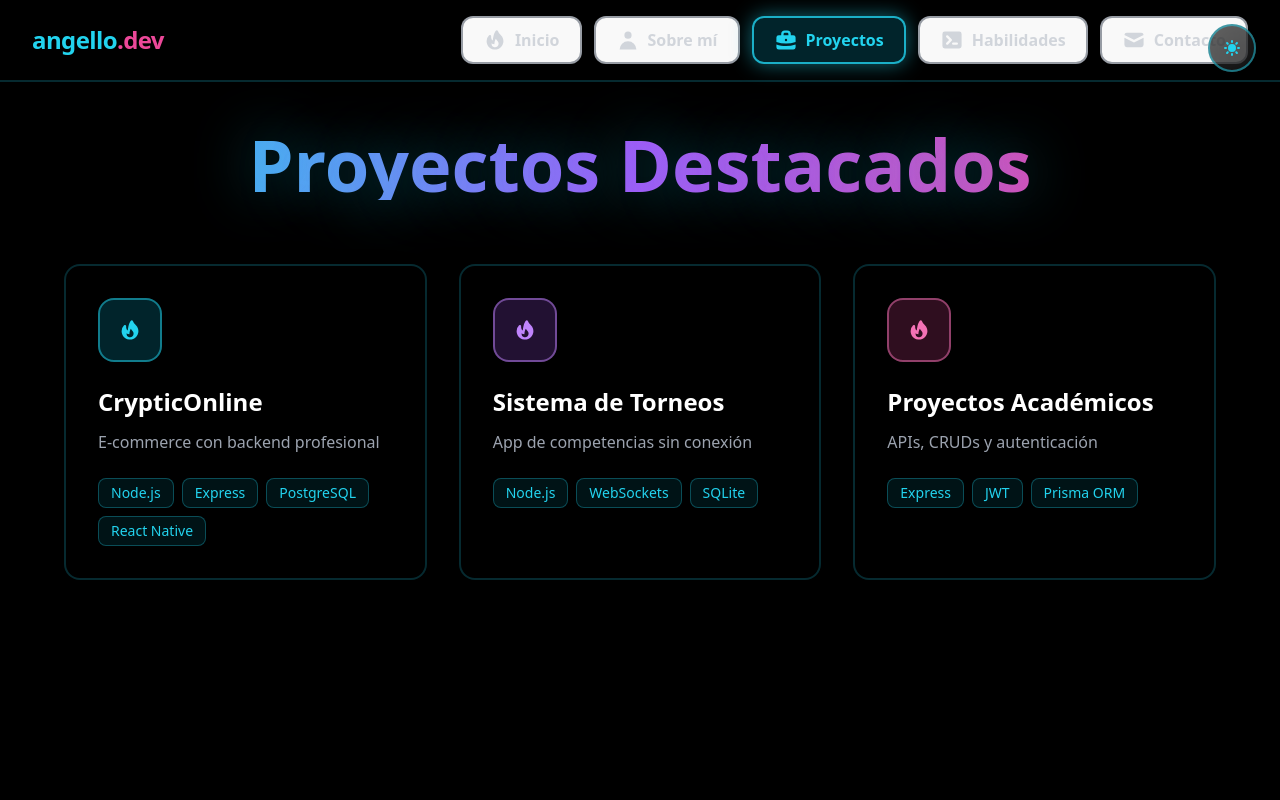
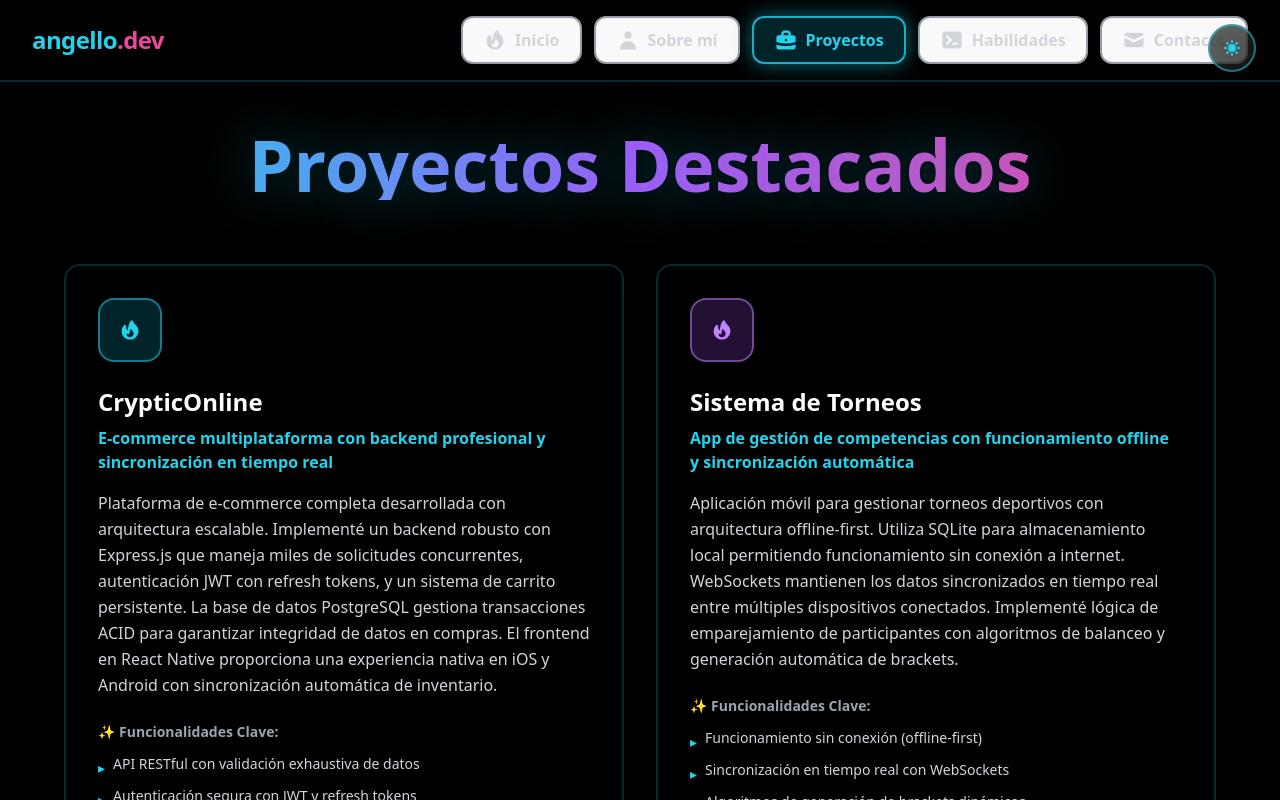
Before and after one commit to FallenAngel968/angel.dev, a React (Vite) app: page / in a window 1280 px wide. Both pictures are taken after a click on the button "Ver Proyectos". Shown: the top 800 px of the page. Built offline with nearby package versions, Linux system fonts and the light colour scheme.

Commit message:
mejora de la pagina de proyectos.

```diff
--- a/src/components/Navbar.jsx
+++ b/src/components/Navbar.jsx
@@ -710,20 +710,52 @@ const ProjectsPage = ({ theme }) => {
   const projects = [
     {
       title: 'CrypticOnline',
-      desc: 'E-commerce con backend profesional',
-      tech: ['Node.js', 'Express', 'PostgreSQL', 'React Native'],
+      desc: 'E-commerce multiplataforma con backend profesional y sincronización en tiempo real',
+      fullDesc: 'Plataforma de e-commerce completa desarrollada con arquitectura escalable. Implementé un backend robusto con Express.js que maneja miles de solicitudes concurrentes, autenticación JWT con refresh tokens, y un sistema de carrito persistente. La base de datos PostgreSQL gestiona transacciones ACID para garantizar integridad de datos en compras. El frontend en React Native proporciona una experiencia nativa en iOS y Android con sincronización automática de inventario.',
+      features: [
+        'API RESTful con validación exhaustiva de datos',
+        'Autenticación segura con JWT y refresh tokens',
+        'Sistema de carrito persistente con sincronización',
+        'Procesamiento de pagos integrado',
+        'Dashboard de administración con reportes',
+        'Caching con Redis para optimizar rendimiento'
+      ],
+      challenges: 'Manejo de concurrencia en operaciones de inventario y garantizar consistencia de datos en transacciones simultáneas',
+      tech: ['Node.js', 'Express', 'PostgreSQL', 'React Native', 'JWT', 'Redis'],
       color: 'cyan',
     },
     {
       title: 'Sistema de Torneos',
-      desc: 'App de competencias sin conexión',
-      tech: ['Node.js', 'WebSockets', 'SQLite'],
+      desc: 'App de gestión de competencias con funcionamiento offline y sincronización automática',
+      fullDesc: 'Aplicación móvil para gestionar torneos deportivos con arquitectura offline-first. Utiliza SQLite para almacenamiento local permitiendo funcionamiento sin conexión a internet. WebSockets mantienen los datos sincronizados en tiempo real entre múltiples dispositivos conectados. Implementé lógica de emparejamiento de participantes con algoritmos de balanceo y generación automática de brackets.',
+      features: [
+        'Funcionamiento sin conexión (offline-first)',
+        'Sincronización en tiempo real con WebSockets',
+        'Algoritmos de generación de brackets dinámicos',
+        'Sistema de puntuación y rankings en vivo',
+        'Notificaciones push para cambios importantes',
+        'Exportación de resultados en múltiples formatos'
+      ],
+      challenges: 'Resolver conflictos de datos cuando múltiples usuarios editan el torneo simultáneamente sin conexión',
+      tech: ['Node.js', 'WebSockets', 'SQLite', 'Express', 'React', 'PWA'],
       color: 'purple',
     },
     {
       title: 'Proyectos Académicos',
-      desc: 'APIs, CRUDs y autenticación',
-      tech: ['Express', 'JWT', 'Prisma ORM'],
+      desc: 'Suite de APIs RESTful con autenticación, bases de datos relacionales y patrones de diseño avanzados',
+      fullDesc: 'Colección de proyectos académicos que demuestran dominio de principios fundamentales de backend. Implementé múltiples APIs RESTful siguiendo estándares de la industria, autenticación con JWT, y uso de ORMs modernos. Cada proyecto incluye manejo de errores robusto, validación de datos, control de acceso basado en roles (RBAC), y pruebas unitarias.',
+      features: [
+        'APIs RESTful con controladores y servicios bien estructurados',
+        'Autenticación JWT con gestión de sesiones',
+        'ORM Prisma para queries type-safe',
+        'Validación de datos con Zod o Joi',
+        'Control de acceso basado en roles (RBAC)',
+        'Documentación automática con Swagger/OpenAPI',
+        'Pruebas unitarias con Jest',
+        'Manejo de errores con códigos HTTP estándar'
+      ],
+      challenges: 'Mantener código limpio, escalable y bien documentado en múltiples proyectos con diferentes requisitos',
+      tech: ['Express', 'JWT', 'Prisma ORM', 'PostgreSQL', 'Jest', 'Swagger', 'Zod'],
       color: 'pink',
     },
   ];
@@ -751,9 +783,9 @@ const ProjectsPage = ({ theme }) => {
           Proyectos Destacados
         </motion.h2>
 
-        <div className="grid md:grid-cols-2 lg:grid-cols-3 gap-8">
+        <div className="grid md:grid-cols-2 gap-8">
           {projects.map((project, idx) => (
-            <GlassCard key={idx} theme={theme} delay={idx * 0.1} className="p-8 group cursor-pointer">
+            <GlassCard key={idx} theme={theme} delay={idx * 0.1} className="p-8 group cursor-pointer h-full flex flex-col">
               <div className={`w-16 h-16 rounded-2xl mb-6 flex items-center justify-center backdrop-blur-xl border-2 transition-all duration-300 ${
                 theme === 'dark'
                   ? project.color === 'cyan'
@@ -769,24 +801,76 @@ const ProjectsPage = ({ theme }) => {
               }`}>
                 <RocketIcon />
               </div>
-              <h3 className={`text-2xl font-bold mb-3 ${
+
+              <h3 className={`text-2xl font-bold mb-2 ${
                 theme === 'dark' ? 'text-white' : 'text-gray-900'
               }`}>
                 {project.title}
               </h3>
-              <p className={`mb-6 ${
-                theme === 'dark' ? 'text-gray-400' : 'text-gray-600'
+
+              <p className={`mb-4 font-semibold ${
+                theme === 'dark' ? 'text-cyan-400' : 'text-purple-600'
               }`}>
                 {project.desc}
               </p>
-              <div className="flex flex-wrap gap-2">
+
+              <p className={`mb-6 leading-relaxed ${
+                theme === 'dark' ? 'text-gray-300' : 'text-gray-700'
+              }`}>
+                {project.fullDesc}
+              </p>
+
+              <div className="mb-6">
+                <p className={`text-sm font-bold mb-3 ${
+                  theme === 'dark' ? 'text-gray-400' : 'text-gray-600'
+                }`}>
+                  ✨ Funcionalidades Clave:
+                </p>
+                <ul className={`space-y-2 text-sm ${
+                  theme === 'dark' ? 'text-gray-300' : 'text-gray-700'
+                }`}>
+                  {project.features.map((feature, i) => (
+                    <li key={i} className="flex items-start gap-2">
+                      <span className={`mt-1 ${
+                        theme === 'dark' ? 'text-cyan-400' : 'text-purple-600'
+                      }`}>▸</span>
+                      <span>{feature}</span>
+                    </li>
+                  ))}
+                </ul>
+              </div>
+
+              <div className="mb-6 pb-6 border-t" style={{
+                borderColor: theme === 'dark' ? 'rgba(148, 163, 184, 0.2)' : 'rgba(168, 85, 247, 0.2)'
+              }}>
+                <p className={`text-sm font-bold mt-4 mb-2 ${
+                  theme === 'dark' ? 'text-gray-400' : 'text-gray-600'
+                }`}>
+                  🎯 Desafío Principal:
+                </p>
+                <p className={`text-sm ${
+                  theme === 'dark' ? 'text-gray-300' : 'text-gray-700'
+                }`}>
+                  {project.challenges}
+                </p>
+              </div>
+
+              <div className="flex flex-wrap gap-2 mt-auto">
                 {project.tech.map((tech) => (
                   <span
                     key={tech}
-                    className={`px-3 py-1 rounded-lg text-sm font-medium backdrop-blur-xl border ${
+                    className={`px-3 py-1.5 rounded-lg text-xs font-semibold backdrop-blur-xl border transition-all duration-200 ${
                       theme === 'dark'
-                        ? 'bg-cyan-500/10 border-cyan-400/30 text-cyan-400'
-                        : 'bg-purple-500/10 border-purple-500/30 text-purple-600'
+                        ? `${
+                            project.color === 'cyan' ? 'bg-cyan-500/20 border-cyan-400/40 text-cyan-300' :
+                            project.color === 'purple' ? 'bg-purple-500/20 border-purple-400/40 text-purple-300' :
+                            'bg-pink-500/20 border-pink-400/40 text-pink-300'
+                          }`
+                        : `${
+                            project.color === 'cyan' ? 'bg-cyan-500/20 border-cyan-500/40 text-cyan-700' :
+                            project.color === 'purple' ? 'bg-purple-500/20 border-purple-500/40 text-purple-700' :
+                            'bg-pink-500/20 border-pink-500/40 text-pink-700'
+                          }`
                     }`}
                   >
                     {tech}
```
